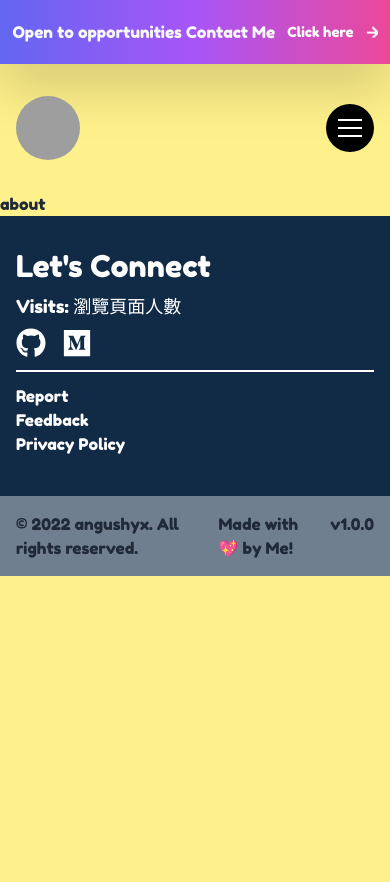
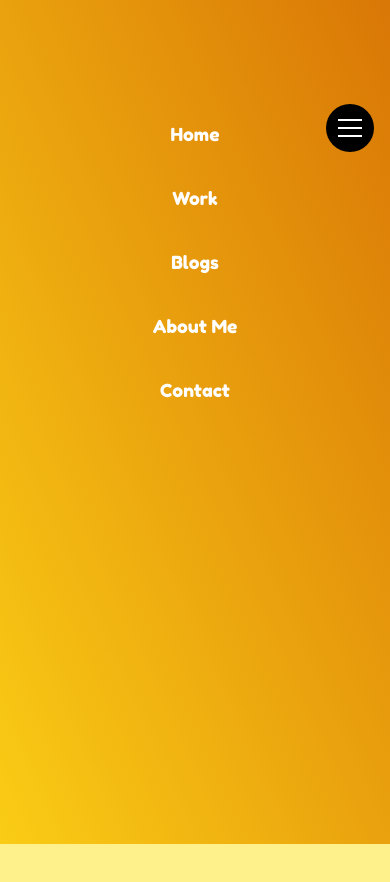
Before and after one commit to angushyx/protfolio, a Next.js app: page /about in a window 390 px wide. Shown: the top 882 px of the page. Before the commit the page ends 844 px from the top, so only its background shows below. Built offline with nearby package versions, Linux system fonts and the light colour scheme; grey boxes are pictures that could not be loaded.

Commit message:
UI: add modal 50%

```diff
--- a/components/Header.tsx
+++ b/components/Header.tsx
@@ -7,7 +7,7 @@ import Image from "next/image"
 const Header = () => {
   return (
     <>
-      {/* TODO:SHADOW藥用嗎 */}
+      <Modal />
       <header>
         <div className="flex h-16 items-center justify-center bg-gradient-to-r from-indigo-500 via-purple-500 to-pink-500 object-contain text-slate-50 drop-shadow-2xl sm:text-lg md:text-2xl">
           Open to opportunities Contact Me
@@ -32,31 +32,11 @@ const Header = () => {
             </Link>
           </div>
           {/* TODO:點下去之後要有動畫 */}
-          <div className="relative flex h-12 w-12 cursor-pointer items-center justify-center rounded-full bg-black md:hidden">
+          <div className="relative z-40 flex h-12 w-12 cursor-pointer items-center justify-center rounded-full bg-black md:hidden">
             <div className="absolute top-4 h-0.5 w-6/12 -translate-y-1/2 bg-white before:absolute before:top-2 before:h-0.5 before:w-full before:bg-white  before:content-[''] after:absolute  after:top-4 after:h-0.5 after:w-full after:bg-white after:content-['']"></div>
           </div>
           <nav className="hidden md:block">
             <ul className=" gap-6 md:flex md:text-lg ">
-              <li className="cursor-pointer hover:text-cyan-500">
-                <Link href="/">Home</Link>
-              </li>
-              <li className="cursor-pointer hover:text-cyan-500">
-                <Link href="/work">Work</Link>
-              </li>
-
-              <Link href="/blogs">
-                <li className="cursor-pointer hover:text-cyan-500">Blogs</li>
-              </Link>
-              <Link href="/about">
-                <li className="cursor-pointer hover:text-cyan-500">About Me</li>
-              </Link>
-              <Link href="/contact">
-                <li className="cursor-pointer hover:text-cyan-500">Contact</li>
-              </Link>
-            </ul>
-          </nav>
-          <nav className="hidden">
-            <ul className="absolute hidden gap-6 text-lg">
               <li className="cursor-pointer hover:text-cyan-500">
                 <Link href="/">Home</Link>
               </li>
@@ -81,4 +61,37 @@ const Header = () => {
   )
 }
 
+export const Modal = () => {
+  return (
+    <div className="absolute z-20 h-screen w-screen bg-gradient-to-tr from-yellow-400 to-amber-600 md:hidden">
+      <nav className="absolute z-30 mt-24 h-full w-full text-white">
+        <ul className="h-full text-center text-lg ">
+          <li className="my-3 cursor-pointer py-3 hover:text-cyan-500">
+            <Link href="/">Home</Link>
+          </li>
+          <li className="my-3 cursor-pointer py-3 hover:text-cyan-500">
+            <Link href="/work">Work</Link>
+          </li>
+
+          <Link href="/blogs">
+            <li className="my-3 cursor-pointer py-3 hover:text-cyan-500">
+              Blogs
+            </li>
+          </Link>
+          <Link href="/about">
+            <li className="my-3 cursor-pointer py-3 hover:text-cyan-500">
+              About Me
+            </li>
+          </Link>
+          <Link href="/contact">
+            <li className="my-3 cursor-pointer py-3 hover:text-cyan-500">
+              Contact
+            </li>
+          </Link>
+        </ul>
+      </nav>
+    </div>
+  )
+}
+
 export default Header
--- a/package.json
+++ b/package.json
@@ -13,6 +13,7 @@
     "@emotion/styled": "^11.10.4",
     "@material-ui/types": "^5.1.0",
     "@mui/material": "^5.10.10",
+    "framer-motion": "^7.6.1",
     "mongodb": "^4.11.0",
     "next": "12.3.1",
     "react": "18.2.0",
--- a/pages/_document.tsx
+++ b/pages/_document.tsx
@@ -18,7 +18,6 @@ export default function Document() {
       </Head>
       <body>
         <Main />
-
         <NextScript />
       </body>
     </Html>
--- a/pages/about.tsx
+++ b/pages/about.tsx
@@ -12,6 +12,7 @@ const about = () => {
         />
         <link rel="icon" href="/favicon.ico" />
       </Head>
+
       <div>about</div>
     </>
   )
```
Also changed, not shown: 1 other file (tests, documents, lock files or other folders).
